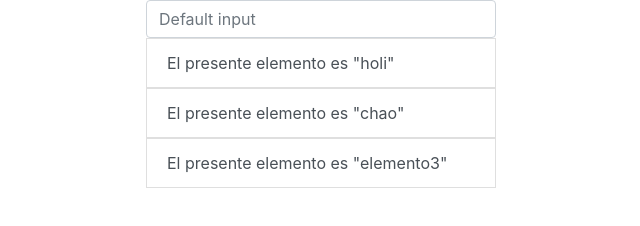
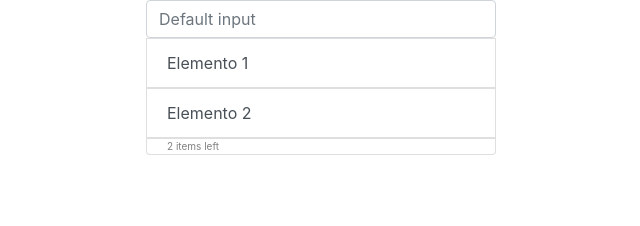
Before and after one commit to AlexisAlegria/React-Todo-List-with-API, a React app: page / in a window 1280 px wide. Shown: the whole page, without its empty margins (319-959 px from the left). Built offline with nearby package versions, Linux system fonts and the light colour scheme.

Commit message:
Design: added elements counter. Funct: renamed function names for clearer understanding

```diff
--- a/src/js/component/home.js
+++ b/src/js/component/home.js
@@ -4,7 +4,7 @@ import Lista from "./lista.js";
 
 //create your first component
 export function Home(props) {
-	let toDoList = ["holi", "chao", "elemento3"];
+	let toDoList = ["Elemento 1", "Elemento 2"];
 
 	function appendArray(element) {
 		toDoList.push(element);
@@ -15,6 +15,8 @@ export function Home(props) {
 		if (event.key === "Enter") {
 			let value = document.getElementById("input-text").value;
 			appendArray(value);
+			console.log("el arreglo es ", { toDoList });
+			document.getElementById("input-text").value = "";
 		}
 	};
 
@@ -33,6 +35,10 @@ export function Home(props) {
 						return <Lista contenido={item} id={index} />;
 					}
 				})}
+				<li className="list-group-item counter" id="task-counter">
+					{toDoList.length}{" "}
+					{toDoList.length > 1 ? "items left" : "item left"}
+				</li>
 			</ul>
 		</div>
 	);
--- a/src/js/component/lista.js
+++ b/src/js/component/lista.js
@@ -3,24 +3,20 @@ import PropTypes from "prop-types";
 
 export default function Lista(props) {
 	// console.log(props.contenido);
-	function alerta(data) {
-		console.log("el elemento recibido es ", data);
+	function borrar(data) {
+		// console.log("el elemento recibido es ", data);
 		alert(data);
 	}
 
 	return (
 		<div>
-			<li
-				className="list-group-item list-group-item-action d-flex justify-content-between align-items-center"
-				id={props.id}
-				// onClick={e => alerta(e.target.id)}
-			>
-				El presente elemento es &quot;{props.contenido}&quot;
+			<li className="list-group-item list-group-item-action d-flex justify-content-between align-items-center">
+				{props.contenido}
 				<span>
 					<a href="#">
 						<i
 							id={props.id}
-							onClick={e => alerta(e.target.id)}
+							onClick={e => borrar(e.target.id)}
 							className="fas fa-times"></i>
 					</a>
 				</span>
--- a/src/styles/index.scss
+++ b/src/styles/index.scss
@@ -23,3 +23,10 @@
 .fa-times {
     color: darkred;
 }
+
+.counter {
+    padding-top: 0px;
+    padding-bottom: 0px;
+    font-size: 10px;
+    color: gray;
+}
```
